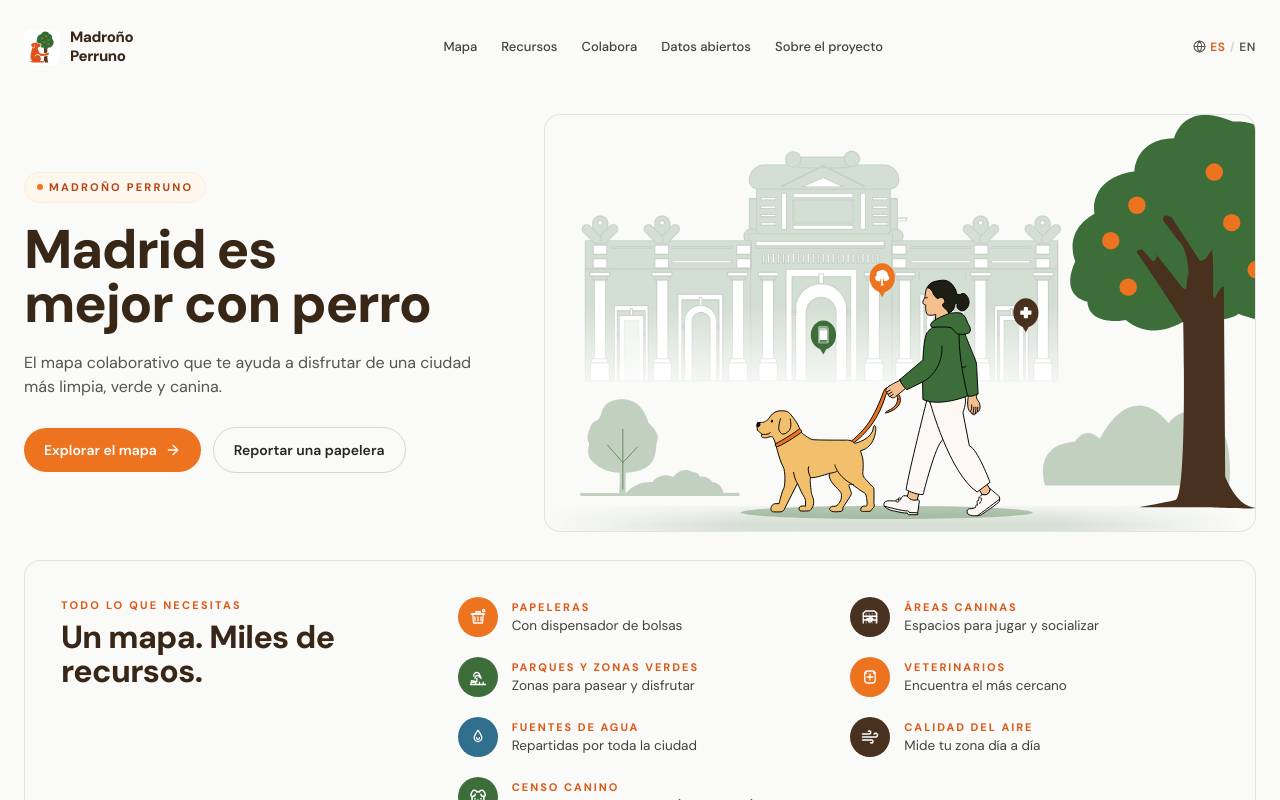
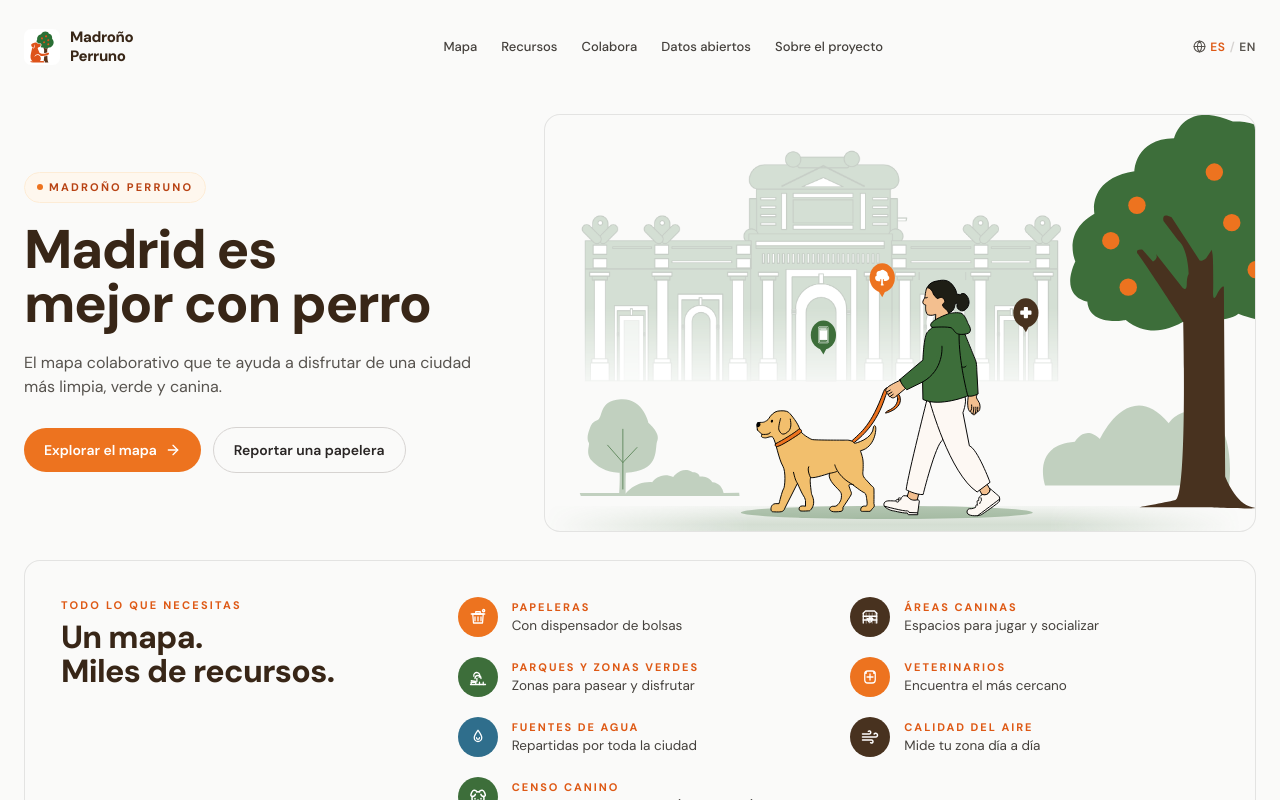
Before and after one commit to celiarozalenm/madrono-perruno, a React (Vite) app: page / in a window 1280 px wide. Built offline with nearby package versions, Linux system fonts and the light colour scheme.

Commit message:
Split hero and features titles into two lines
- Hero: 'Madrid es / mejor con perro'
- Features: 'Un mapa. / Miles de recursos.'

whitespace-pre-line on the features h2 to honour the embedded newline.

```diff
--- a/src/components/LandingPage.tsx
+++ b/src/components/LandingPage.tsx
@@ -177,7 +177,7 @@ export default function LandingPage({ locale, toggleLocale, onEnter }: Props) {
               <div className="text-[11px] uppercase tracking-[0.2em] font-bold text-brand-600">
                 {t(locale, 'landing.bento.features.eyebrow')}
               </div>
-              <h2 className="text-[1.7rem] sm:text-[2rem] font-extrabold tracking-[-0.02em] leading-[1.05] text-madrono-700 mt-2 max-w-xs">
+              <h2 className="text-[1.7rem] sm:text-[2rem] font-extrabold tracking-[-0.02em] leading-[1.05] text-madrono-700 mt-2 max-w-xs whitespace-pre-line">
                 {t(locale, 'landing.bento.features.title')}
               </h2>
             </div>
--- a/src/i18n.ts
+++ b/src/i18n.ts
@@ -231,7 +231,7 @@ const dict = {
     'landing.bento.hero.cta1': 'Explorar el mapa',
     'landing.bento.hero.cta2': 'Reportar una papelera',
     'landing.bento.features.eyebrow': 'Todo lo que necesitas',
-    'landing.bento.features.title': 'Un mapa. Miles de recursos.',
+    'landing.bento.features.title': 'Un mapa.\nMiles de recursos.',
     'landing.bento.features.papeleras.label': 'Papeleras',
     'landing.bento.features.papeleras.body': 'Con dispensador de bolsas',
     'landing.bento.features.areas.label': 'Áreas caninas',
@@ -518,7 +518,7 @@ const dict = {
     'landing.bento.hero.cta1': 'Explore the map',
     'landing.bento.hero.cta2': 'Report a bin',
     'landing.bento.features.eyebrow': 'Everything you need',
-    'landing.bento.features.title': 'One map. Thousands of resources.',
+    'landing.bento.features.title': 'One map.\nThousands of resources.',
     'landing.bento.features.papeleras.label': 'Bag dispensers',
     'landing.bento.features.papeleras.body': 'Bins with poop bags',
     'landing.bento.features.areas.label': 'Off-leash areas',
```
